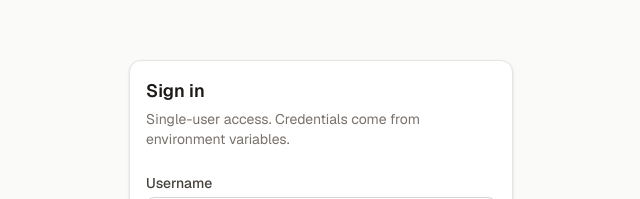
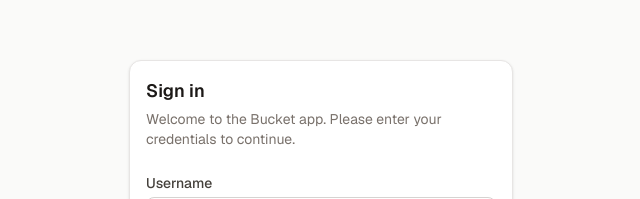
Before and after one commit to artyom-harutyunyan/bucket, a Next.js app: page /login in a window 1280 px wide. Shown: the part 179-378 px from the top of the page, without its empty margins (319-959 px from the left). Built offline with nearby package versions, Linux system fonts and the light colour scheme.

Commit message:
hashed data category

```diff
--- a/src/app/login/LoginForm.tsx
+++ b/src/app/login/LoginForm.tsx
@@ -38,7 +38,7 @@ export function LoginForm() {
     <Card className="w-full max-w-sm">
       <h1 className="text-lg font-semibold text-stone-900">Sign in</h1>
       <p className="mt-1 text-sm text-stone-500">
-        Single-user access. Credentials come from environment variables.
+        Welcome to the Bucket app. Please enter your credentials to continue.
       </p>
       <form onSubmit={onSubmit} className="mt-6 space-y-4">
         {error ? <p className="text-sm text-red-600">{error}</p> : null}
```
